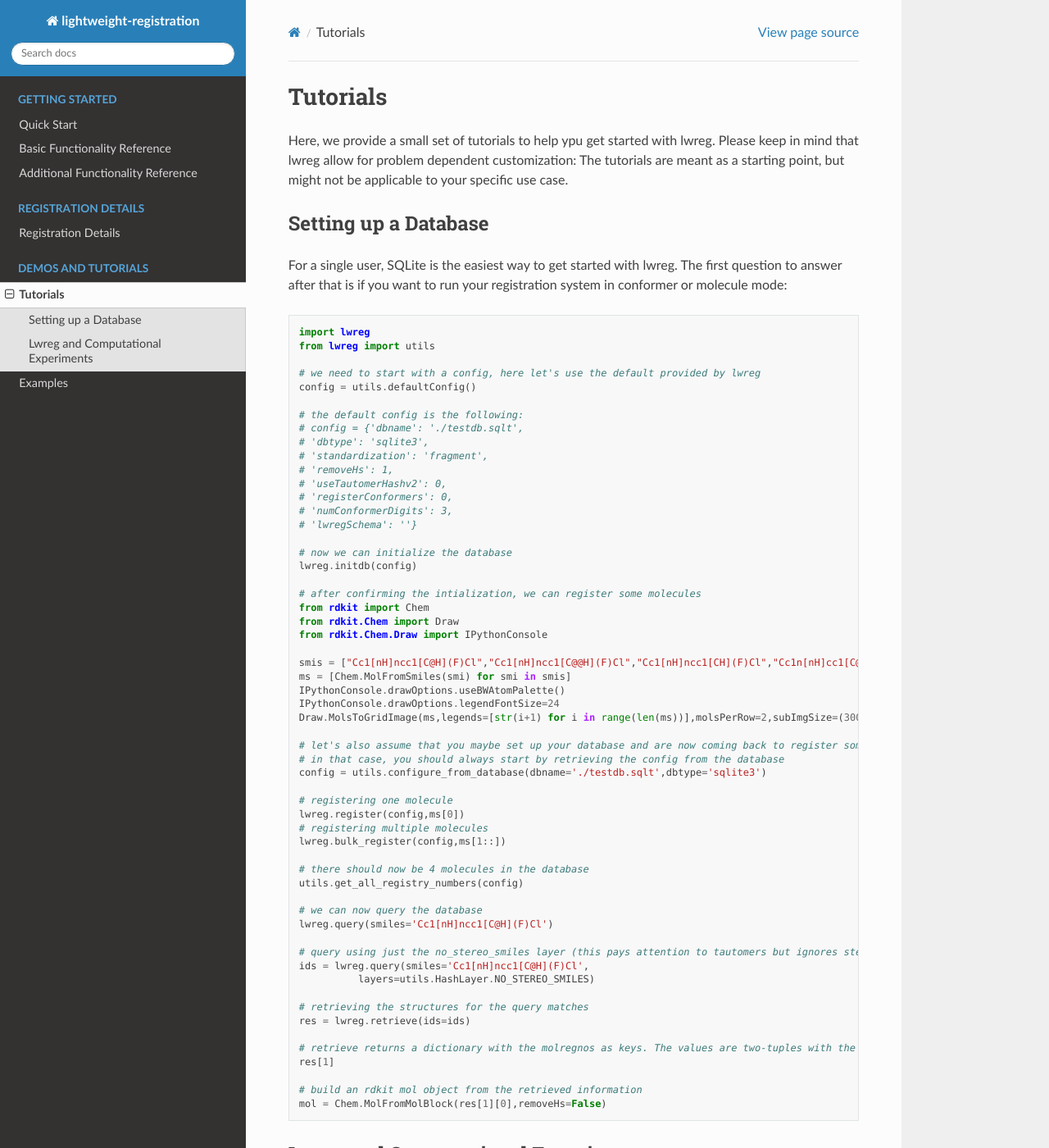
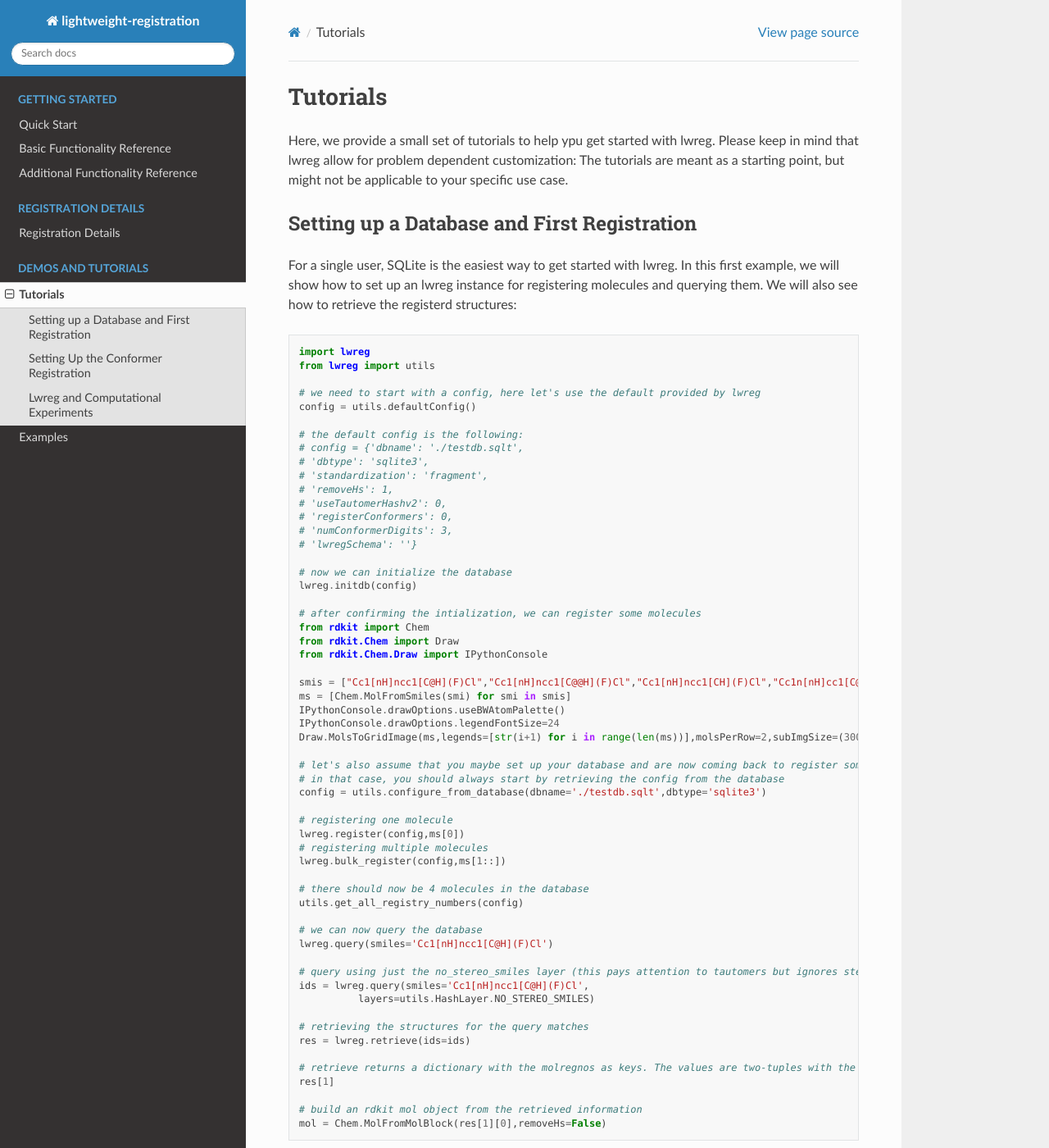
Before and after one commit to rinikerlab/lightweight-registration, a Sphinx documentation site: the page built from docs/source/tutorials.rst, in a window 1280 px wide and 1400 px high. Shown: the whole window at 82% size. Built offline with Sphinx 7.4.7 and the Read the Docs theme 3.1.0, drawn with Linux system fonts in a browser that asks for light colours; some of the changed text lies outside the part shown.

Commit message:
adding updates to tutorials.rst

```diff
--- a/docs/source/tutorials.rst
+++ b/docs/source/tutorials.rst
@@ -5,10 +5,11 @@
 Please keep in mind that lwreg allow for problem dependent customization:
 The tutorials are meant as a starting point, but might not be applicable to your specific use case.
 
-Setting up a Database
-----------------------
+Setting up a Database and First Registration
+---------------------------------------------
 For a single user, SQLite is the easiest way to get started with lwreg.
-The first question to answer after that is if you want to run your registration system in conformer or molecule mode::
+In this first example, we will show how to set up an lwreg instance for registering molecules and querying them.
+We will also see how to retrieve the registerd structures::
 
   import lwreg
   from lwreg import utils
@@ -68,5 +69,14 @@
   # build an rdkit mol object from the retrieved information
   mol = Chem.MolFromMolBlock(res[1][0],removeHs=False)
 
+Setting Up the Conformer Registration
+--------------------------------------
+Should the 3D information (conformers) be relevant for your project, you will want to run lwreg in conformer mode::
+
+  import lwreg
+  from lwreg import utils
+
+
+
 Lwreg and Computational Experiments
------------------------------------
+------------------------------------
```
